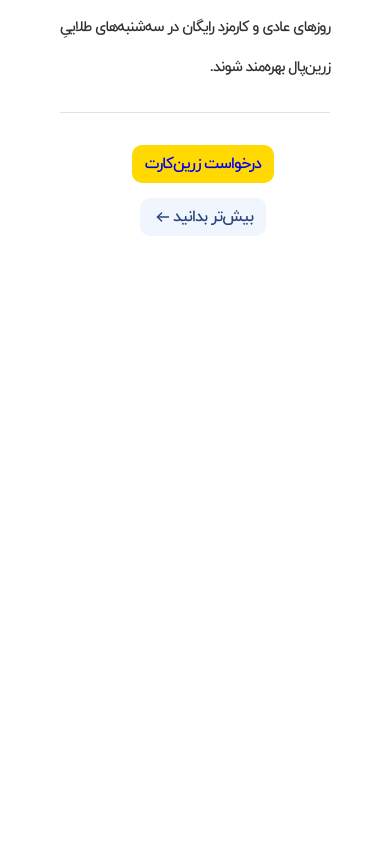
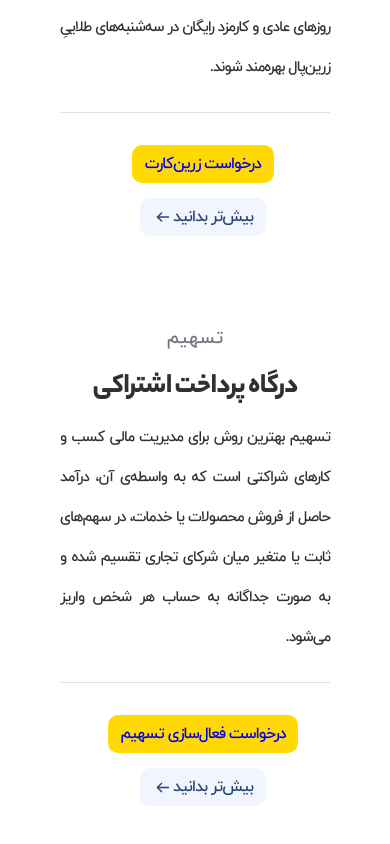
Before and after one commit to AMIRHOSEINASGHARI/zarinpal, a React (Create React App) app: page / in a window 390 px wide. Shown: the part 2084-2928 px from the top of the page. Before the commit the page ends 2380 px from the top, so only its background shows below. Built offline with nearby package versions, Linux system fonts and the light colour scheme.

Commit message:
section forth-cart created

```diff
--- a/src/App.js
+++ b/src/App.js
@@ -1,5 +1,6 @@
 import React from 'react';
 import FirstCart from './components/carts/FirstCart';
+import ForthCart from './components/carts/ForthCart';
 import SecondCart from './components/carts/SecondCart';
 import ThirdCart from './components/carts/ThirdCart';
 import LandingPage from './components/landing page/LandingPage';
@@ -13,6 +14,7 @@
       <FirstCart />
       <SecondCart />
       <ThirdCart />
+      <ForthCart />
     </div>
   );
 };
--- /dev/null
+++ b/src/components/carts/ForthCart.js
@@ -0,0 +1,37 @@
+import React from 'react';
+import styles from './FrothCart.module.css';
+
+//tools
+import payout from '../../tools/images/payout.svg';
+import arrow from '../../tools/images/arrow.svg';
+
+
+const ForthCart = () => {
+    return (
+        <section className={styles.forthSection}>
+            <div className={styles.titles}>
+                <h3>تسهیم</h3>
+                <h1>درگاه پرداخت اشتراکی</h1>
+                <p>
+                تسهیم بهترین روش برای مدیریت مالی کسب‌ و
+                کارهای شراکتی است که به واسطه‌ی آن، درآمد حاصل
+                از فروش محصولات یا خدمات، در سهم‌های ثابت
+                یا متغیر میان شرکای تجاری تقسیم شده و به
+                صورت جداگانه به حساب هر شخص واریز می‌‌شود.
+                </p>
+                <div className={styles.buttons}>
+                    <a href='#' className={styles.firstBtn}>درخواست فعال‌سازی تسهیم</a>
+                    <a href='#' className={styles.secondBtn}>
+                        بیش‌تر بدانید
+                        <img src={arrow} alt='arrow' />
+                    </a>
+                </div>
+            </div>
+            <div className={styles.image}>
+                <img src={payout} alt='socialImage' />
+            </div>
+        </section>
+    );
+};
+
+export default ForthCart;
--- /dev/null
+++ b/src/components/carts/FrothCart.module.css
@@ -0,0 +1,144 @@
+@font-face {
+    font-family: YekanBakhHeavy;
+    src: url('../../tools/font-src/YekanBakhHeavy.woff');
+}
+@font-face {
+    font-family: iranyekanwebmedium;
+    src: url('../../tools/font-src/iranyekanwebmedium.woff');
+}
+
+.forthSection {
+    display: flex;
+    align-items: flex-start;
+    justify-content: space-between;
+    width: 1170px;
+    margin: 0 auto;
+}
+
+.image img {
+    width: 400px;
+    height: 480px;
+}
+
+.titles h3 {
+    font-family: iranyekanwebmedium;
+    font-weight: 500;
+    color: #747480;
+
+}
+
+.titles h1 {
+    font-family: YekanBakhHeavy;
+    font-weight: 800;
+    font-size: 2rem;
+    letter-spacing: -1px;
+    color: #303030;
+    margin-top: -5px;
+}
+
+.titles p {
+    width: 500px;
+    font-family: iranyekanwebmedium;
+    color: #303030;
+    line-height: 40px;
+    font-size: 15px;
+    letter-spacing: -1px;
+    border-bottom: 1px solid #dfe1e4;
+    padding-bottom: 1.5rem;
+    margin-bottom: 2rem;
+}
+
+.buttons {
+    display: flex;
+}
+
+.buttons a {
+    text-decoration: none;
+    margin-left: 1rem;
+}
+
+.buttons .firstBtn {
+    background-color: #ffd900;
+    padding: 0.5rem 0.8rem;
+    border-radius: 10px;
+    font-family: iranyekanwebmedium;
+    letter-spacing: -1px;
+}
+
+.buttons .secondBtn {
+    background-color: rgba(232,239,254,.6);
+    color: #28457b !important;
+    padding: 0.5rem 0.8rem;
+    border-radius: 10px;
+    display: flex;
+    width: fit-content;
+    align-items: center;
+    justify-content: center;
+    text-align: center;
+    font-family: iranyekanwebmedium;
+    letter-spacing: -1px;
+}
+
+.buttons .secondBtn img {
+    width: 20px;
+}
+
+/* --------------------------------------------------media query------------------------------------------- */
+
+@media (max-width: 1200px) {
+    .forthSection {
+        width: 940px;
+    }
+    .titles p {
+        width: 450px;
+        margin-top: -15px;
+    }
+}
+@media (max-width: 990px) {
+    .forthSection {
+        flex-direction: column;
+        align-items: center;
+        width: auto;
+    }
+    .titles {
+        padding: 60px;
+        margin-top: -50px;
+    }
+    .titles p {
+        width: unset;
+    }
+}
+@media (max-width: 768px) {
+    .titles h1 {
+        font-size: 1.8rem;
+    }
+    .titles {
+        text-align: center;
+    }
+    .titles p {
+        text-align: justify;
+    }
+    .buttons {
+        justify-content: center;
+    }
+}
+@media (max-width: 575px) {
+    .image {
+        display: none;
+    }
+    .titles {
+        padding: 60px;
+        margin-top: -50px;
+    }
+}
+@media (max-width: 410px) {
+    .buttons {
+        flex-direction: column;
+        justify-content: center;
+        align-items: center;
+    }
+    .buttons .firstBtn {
+        margin-bottom: 15px;
+    }
+
+}
```
